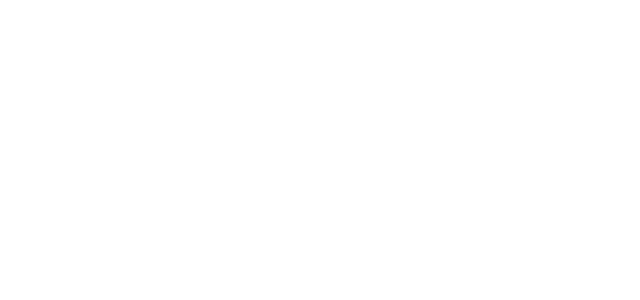
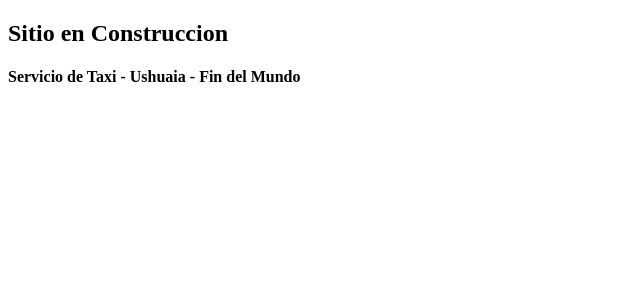
Before and after one commit to arespinoza/taxiapp, an Angular app in the folder taxifront/: page / in a window 1280 px wide. Shown: the top 300 px of the page, without its empty margins (0-640 px from the left). Built offline with nearby package versions, Linux system fonts and the light colour scheme.

Commit message:
cambios fin del mundo

```diff
--- a/taxifront/src/app/app.component.html
+++ b/taxifront/src/app/app.component.html
@@ -1,4 +1,4 @@
 <div>
   <h2>Sitio en Construccion</h2>
-  <h4>Servicio de Taxi - Ushuaia@Tierra Del Fuego</h4>
+  <h4>Servicio de Taxi - Ushuaia - Fin del Mundo</h4>
 </div>
```
